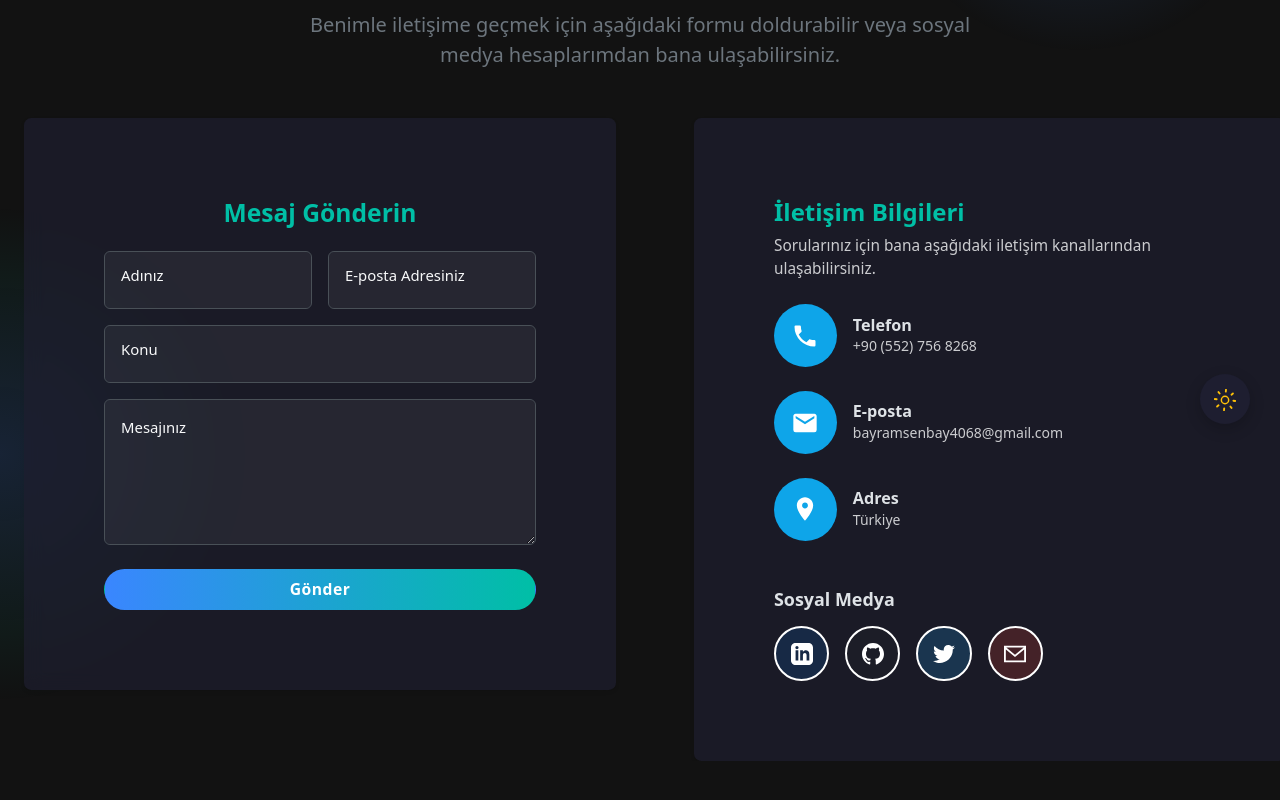
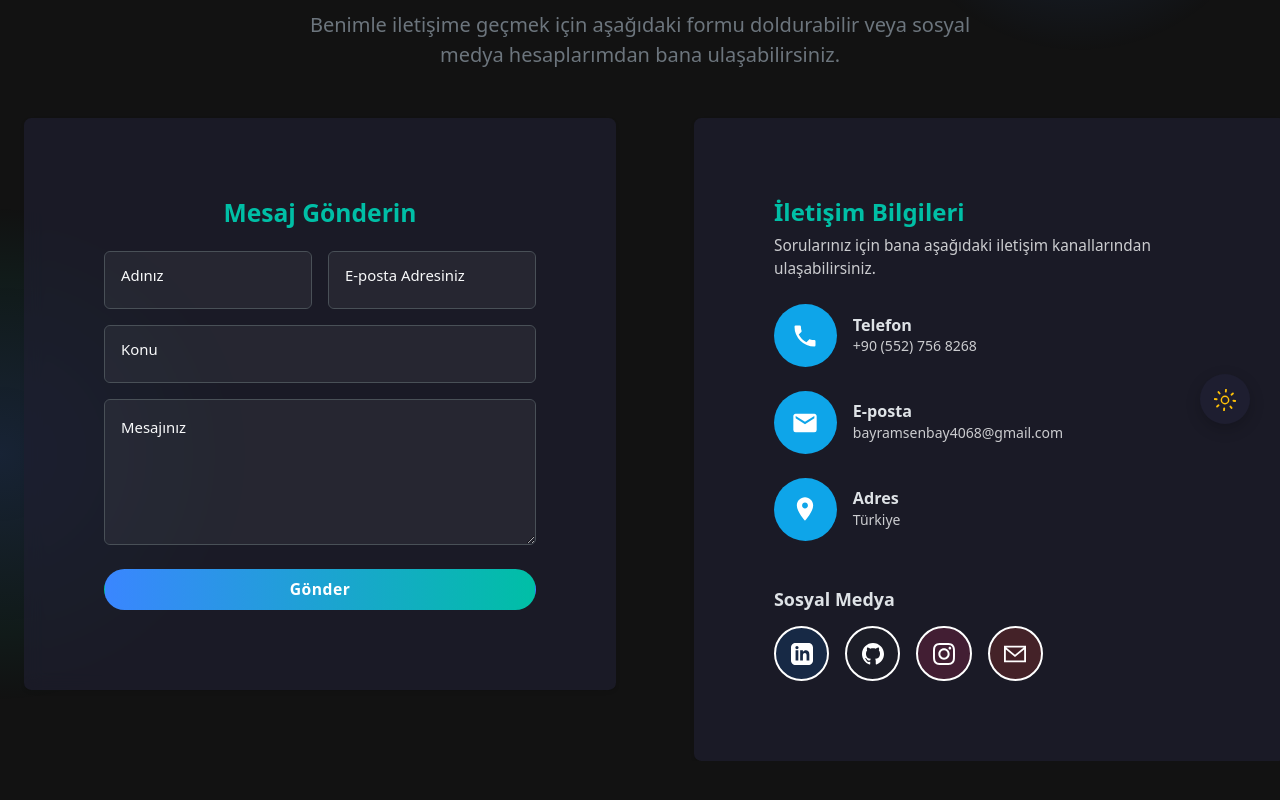
Before and after one commit to bayramsn/Portfolyo-Sitem, a React (Vite) app: page /contact in a window 1280 px wide. Shown: the part 346-1146 px from the top of the page. Built offline with nearby package versions, Linux system fonts and the light colour scheme.

Commit message:
sosyal medya linkleri eklendi - LinkedIn, GitHub ve Instagram

```diff
--- a/src/pages/ContactPage.tsx
+++ b/src/pages/ContactPage.tsx
@@ -473,9 +473,8 @@
 
                   <motion.div variants={itemVariants} className="w-100">
                     <h3 className="h5 mb-3 text-center text-sm-start" style={{ fontWeight: 600, fontSize: 'calc(1rem + 0.15vw)' }}>Sosyal Medya</h3>
-                    <div className="d-flex flex-wrap justify-content-center justify-content-sm-start gap-3">
-                      <motion.a
-                        href="https://linkedin.com/"
+                    <div className="d-flex flex-wrap justify-content-center justify-content-sm-start gap-3">                      <motion.a
+                        href="https://www.linkedin.com/in/bayram-şenbay-26169b252"
                         target="_blank"
                         rel="noopener noreferrer"
                         className="rounded-circle d-flex align-items-center justify-content-center"
@@ -494,10 +493,8 @@
                         <svg xmlns="http://www.w3.org/2000/svg" width="22" height="22" fill="currentColor" viewBox="0 0 24 24">
                           <path d="M19 0h-14c-2.761 0-5 2.239-5 5v14c0 2.761 2.239 5 5 5h14c2.762 0 5-2.239 5-5v-14c0-2.761-2.238-5-5-5zm-11 19h-3v-11h3v11zm-1.5-12.268c-.966 0-1.75-.79-1.75-1.764s.784-1.764 1.75-1.764 1.75.79 1.75 1.764-.783 1.764-1.75 1.764zm13.5 12.268h-3v-5.604c0-3.368-4-3.113-4 0v5.604h-3v-11h3v1.765c1.396-2.586 7-2.777 7 2.476v6.759z"/>
                         </svg>
-                      </motion.a>
-
-                      <motion.a
-                        href="https://github.com/"
+                      </motion.a>                      <motion.a
+                        href="https://github.com/bayramsn"
                         target="_blank"
                         rel="noopener noreferrer"
                         className="rounded-circle d-flex align-items-center justify-content-center"
@@ -516,10 +513,8 @@
                         <svg xmlns="http://www.w3.org/2000/svg" width="22" height="22" fill="currentColor" viewBox="0 0 24 24">
                           <path d="M12 0c-6.626 0-12 5.373-12 12 0 5.302 3.438 9.8 8.207 11.387.599.111.793-.261.793-.577v-2.234c-3.338.726-4.033-1.416-4.033-1.416-.546-1.387-1.333-1.756-1.333-1.756-1.089-.745.083-.729.083-.729 1.205.084 1.839 1.237 1.839 1.237 1.07 1.834 2.807 1.304 3.492.997.107-.775.418-1.305.762-1.604-2.665-.305-5.467-1.334-5.467-5.931 0-1.311.469-2.381 1.236-3.221-.124-.303-.535-1.524.117-3.176 0 0 1.008-.322 3.301 1.23.957-.266 1.983-.399 3.003-.404 1.02.005 2.047.138 3.006.404 2.291-1.552 3.297-1.23 3.297-1.23.653 1.653.242 2.874.118 3.176.77.84 1.235 1.911 1.235 3.221 0 4.609-2.807 5.624-5.479 5.921.43.372.823 1.102.823 2.222v3.293c0 .319.192.694.801.576 4.765-1.589 8.199-6.086 8.199-11.386 0-6.627-5.373-12-12-12z"/>
                         </svg>
-                      </motion.a>
-
-                      <motion.a
-                        href="https://twitter.com/"
+                      </motion.a>                      <motion.a
+                        href="https://www.instagram.com/bayram_senbay?igsh=MWp5bDBrZmdzaXU5eA%3D%3D&utm_source=qr"
                         target="_blank"
                         rel="noopener noreferrer"
                         className="rounded-circle d-flex align-items-center justify-content-center"
@@ -529,14 +524,14 @@
                           width: 'calc(45px + 0.8vw)',
                           height: 'calc(45px + 0.8vw)',
                           border: '2px solid #fff',
-                          background: 'rgba(29, 161, 242, 0.2)',
+                          background: 'rgba(225, 48, 108, 0.2)', // Instagram gradiyent rengi
                           color: '#fff',
                           transition: 'background-color 0.3s ease'
                         }}
-                        aria-label="Twitter"
+                        aria-label="Instagram"
                       >
                         <svg xmlns="http://www.w3.org/2000/svg" width="22" height="22" fill="currentColor" viewBox="0 0 24 24">
-                          <path d="M24 4.557c-.883.392-1.832.656-2.828.775 1.017-.609 1.798-1.574 2.165-2.724-.951.564-2.005.974-3.127 1.195-.897-.957-2.178-1.555-3.594-1.555-3.179 0-5.515 2.966-4.797 6.045-4.091-.205-7.719-2.165-10.148-5.144-1.29 2.213-.669 5.108 1.523 6.574-.806-.026-1.566-.247-2.229-.616-.054 2.281 1.581 4.415 3.949 4.89-.693.188-1.452.232-2.224.084.626 1.956 2.444 3.379 4.6 3.419-2.07 1.623-4.678 2.348-7.29 2.04 2.179 1.397 4.768 2.212 7.548 2.212 9.142 0 14.307-7.721 13.995-14.646.962-.695 1.797-1.562 2.457-2.549z"/>
+                          <path d="M12 2.163c3.204 0 3.584.012 4.85.07 3.252.148 4.771 1.691 4.919 4.919.058 1.265.069 1.645.069 4.849 0 3.205-.012 3.584-.069 4.849-.149 3.225-1.664 4.771-4.919 4.919-1.266.058-1.644.07-4.85.07-3.204 0-3.584-.012-4.849-.07-3.26-.149-4.771-1.699-4.919-4.92-.058-1.265-.07-1.644-.07-4.849 0-3.204.013-3.583.07-4.849.149-3.227 1.664-4.771 4.919-4.919 1.266-.057 1.645-.069 4.849-.069zm0-2.163c-3.259 0-3.667.014-4.947.072-4.358.2-6.78 2.618-6.98 6.98-.059 1.281-.073 1.689-.073 4.948 0 3.259.014 3.668.072 4.948.2 4.358 2.618 6.78 6.98 6.98 1.281.058 1.689.072 4.948.072 3.259 0 3.668-.014 4.948-.072 4.354-.2 6.782-2.618 6.979-6.98.059-1.28.073-1.689.073-4.948 0-3.259-.014-3.667-.072-4.947-.196-4.354-2.617-6.78-6.979-6.98-1.281-.059-1.69-.073-4.949-.073zm0 5.838c-3.403 0-6.162 2.759-6.162 6.162s2.759 6.163 6.162 6.163 6.162-2.759 6.162-6.163c0-3.403-2.759-6.162-6.162-6.162zm0 10.162c-2.209 0-4-1.79-4-4 0-2.209 1.791-4 4-4s4 1.791 4 4c0 2.21-1.791 4-4 4zm6.406-11.845c-.796 0-1.441.645-1.441 1.44s.645 1.44 1.441 1.44c.795 0 1.439-.645 1.439-1.44s-.644-1.44-1.439-1.44z"/>
                         </svg>
                       </motion.a>
 
```
